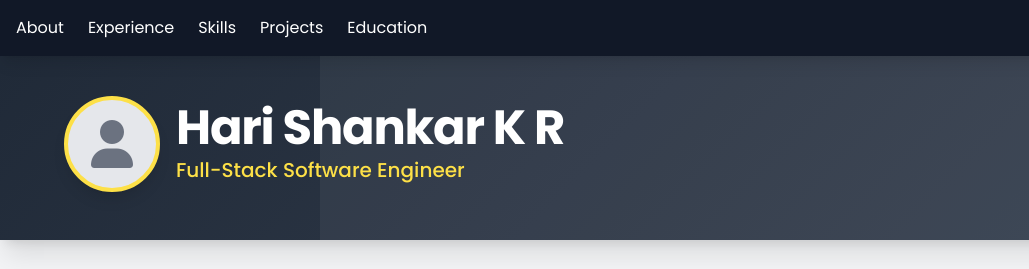
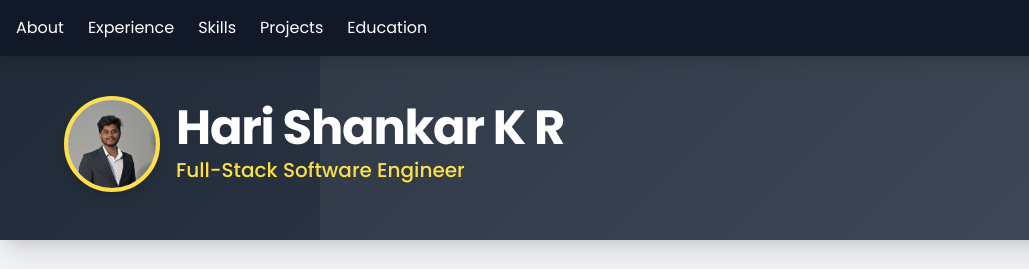
Before and after one commit to harishankar-kr/portfolio, a plain HTML site: page index.html in a window 1280 px wide. Shown: the top 269 px of the page, 0-1029 px from the left. Drawn offline with nearby package versions, Linux system fonts and the light colour scheme.

Commit message:
Update index.html

```diff
--- a/index.html
+++ b/index.html
@@ -136,7 +136,7 @@
       <div class="flex items-center space-x-4 mb-4 sm:mb-0">
         <div
           class="w-20 h-20 sm:w-24 sm:h-24 rounded-full bg-gray-200 flex items-center justify-center overflow-hidden border-4 border-yellow-300 shadow-lg">
-          <i class="fas fa-user text-5xl text-gray-500"></i>
+          <img src="hari-prof-img.png">
         </div>
         <div>
           <h1 class="text-4xl sm:text-5xl font-extrabold tracking-tight mb-1">Hari Shankar K R</h1>
```
